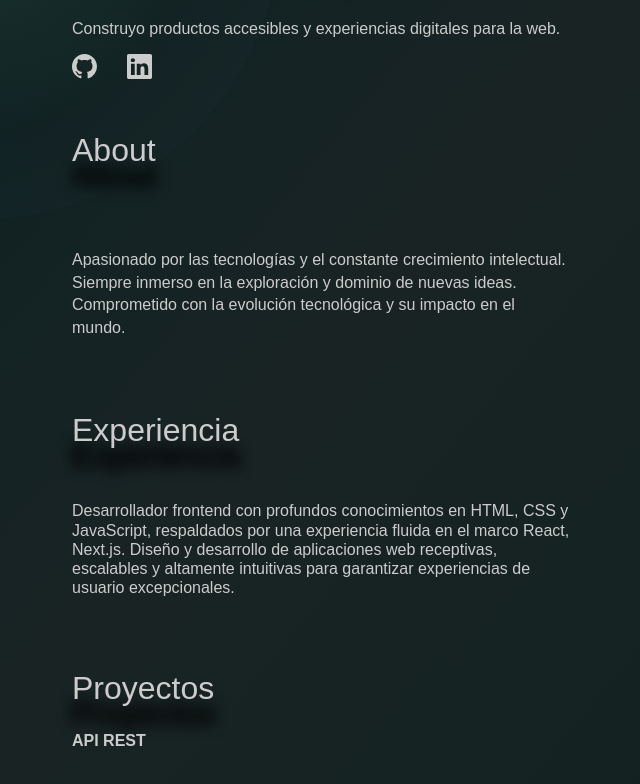
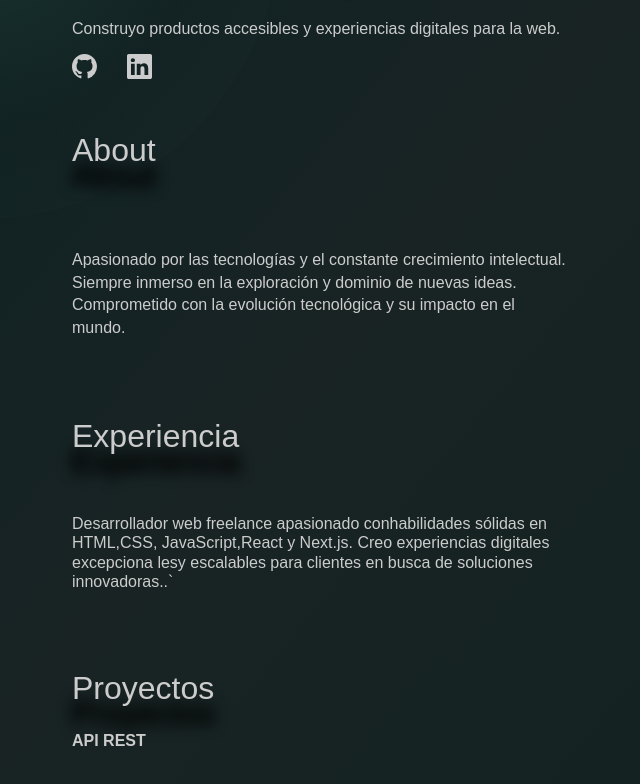
Before and after one commit to joseluiscodesk8/hoja, a Next.js app: page / in a window 1280 px wide. Shown: the part 381-1165 px from the top of the page, without its empty margins (318-958 px from the left). Built offline with nearby package versions, Linux system fonts and the light colour scheme.

Commit message:
otherMore

```diff
--- a/src/component/Experience.jsx
+++ b/src/component/Experience.jsx
@@ -37,7 +37,9 @@ const Experience = () => {
       <section className={styles.Experiencia}>
         <h2>Experiencia</h2>
         <p>
-        Desarrollador frontend con profundos conocimientos en HTML, CSS y JavaScript, respaldados por una experiencia fluida en el marco React, Next.js. Diseño y desarrollo de aplicaciones web receptivas, escalables y altamente intuitivas para garantizar experiencias de usuario excepcionales.
+          Desarrollador web freelance apasionado conhabilidades sólidas en HTML,CSS,
+          JavaScript,React y Next.js. Creo experiencias digitales excepciona lesy
+          escalables para clientes en busca de soluciones innovadoras..`
         </p>
       </section>
     </>
```
Also changed, not shown: public/cv/cves.jpg.
